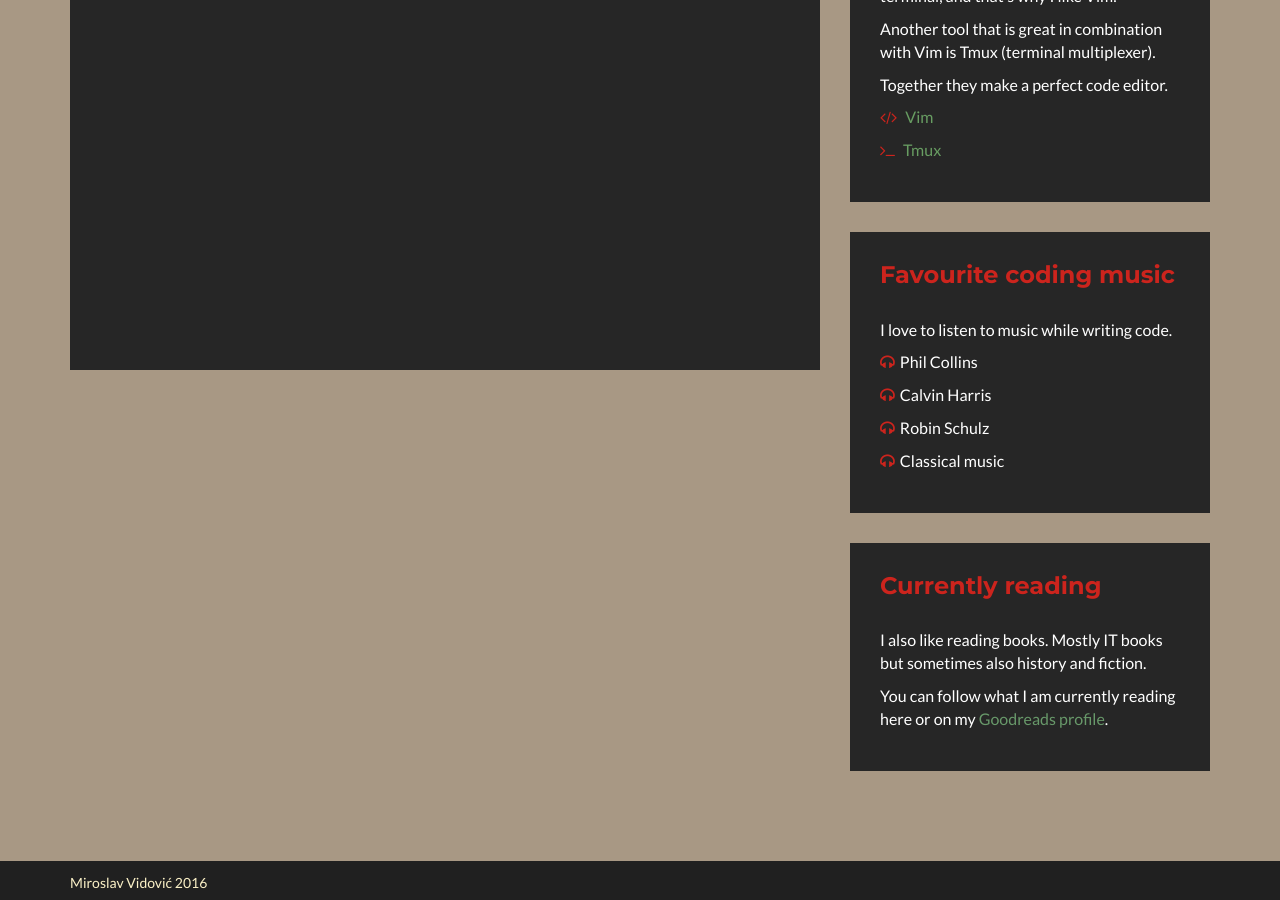
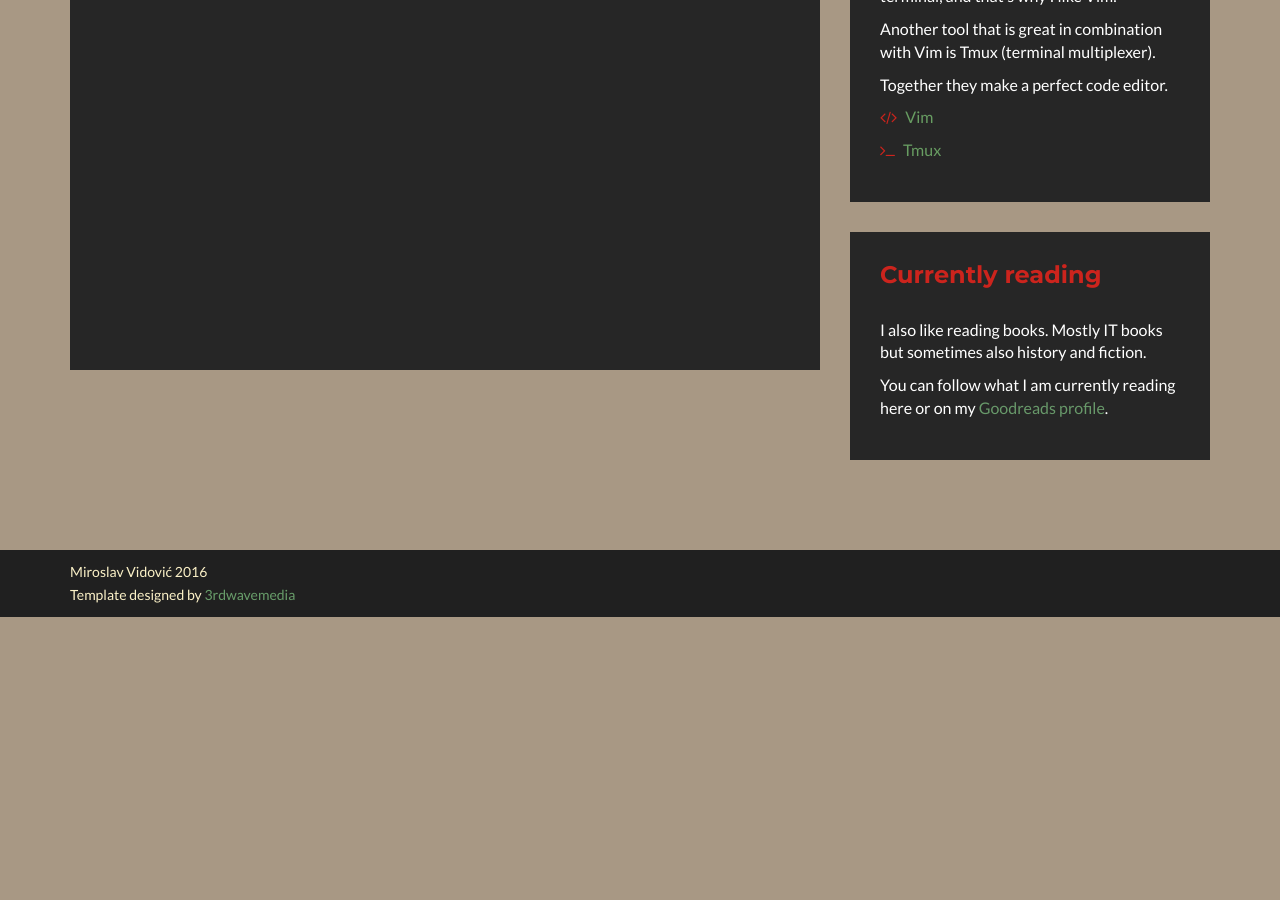
Before and after one commit to miroslavvidovic/miroslavvidovic.github.io, a Jekyll site: the page built from index.html, in a window 1280 px wide and 900 px high, scrolled down 1036 px. Built offline with Jekyll 4.4.1, drawn with Linux system fonts in a browser that asks for light colours; nearby versions of some CDN libraries; comment, search, counter and statistics services are not loaded; a style sheet for code colours, icons or effects is not loaded; after the commit the page ends 1653 px from its top, so only the background shows below that.

Commit message:
Music section removed

```diff
--- a/index.html
+++ b/index.html
@@ -75,21 +75,6 @@ description: Miroslav Vidović is an IT Engineer, Software Developer and Linux E
         </div><!--/section-inner-->
       </aside><!--/section-->
 
-      <aside class="list music aside section">
-        <div class="section-inner">
-          <h2 class="heading">Favourite coding music</h2>
-          <div class="content">
-            <p>I love to listen to music while writing code.</p>
-            <ul class="list-unstyled">
-              <li><i class="fa fa-headphones"></i>Phil Collins</li>
-              <li><i class="fa fa-headphones"></i>Calvin Harris</li>
-              <li><i class="fa fa-headphones"></i>Robin Schulz</li>
-              <li><i class="fa fa-headphones"></i>Classical music</li>
-            </ul>
-          </div><!--/content-->
-        </div><!--/section-inner-->
-      </aside><!--/section-->
-
       <aside class="books aside section">
         <div class="section-inner">
           <h2 class="heading">Currently reading</h2>
```
